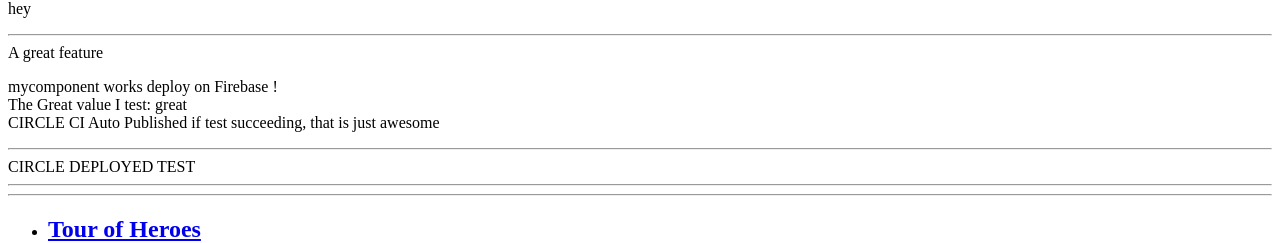
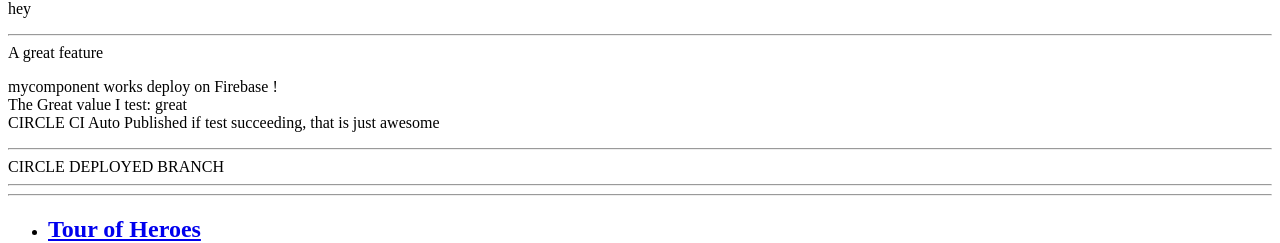
Before and after one commit to jgwill/ngmastery-jasmine, an Angular app: page / in a window 1280 px wide. Shown: the part 127-370 px from the top of the page. Built offline with nearby package versions, Linux system fonts and the light colour scheme.

Commit message:
Name for test

```diff
--- a/src/app/mycomponent/mycomponent.component.html
+++ b/src/app/mycomponent/mycomponent.component.html
@@ -7,5 +7,5 @@
 
 </p>
 <hr>
-CIRCLE DEPLOYED TEST
+CIRCLE DEPLOYED BRANCH
 <hr>
```
Also changed, not shown: .circleci/config.yml.
